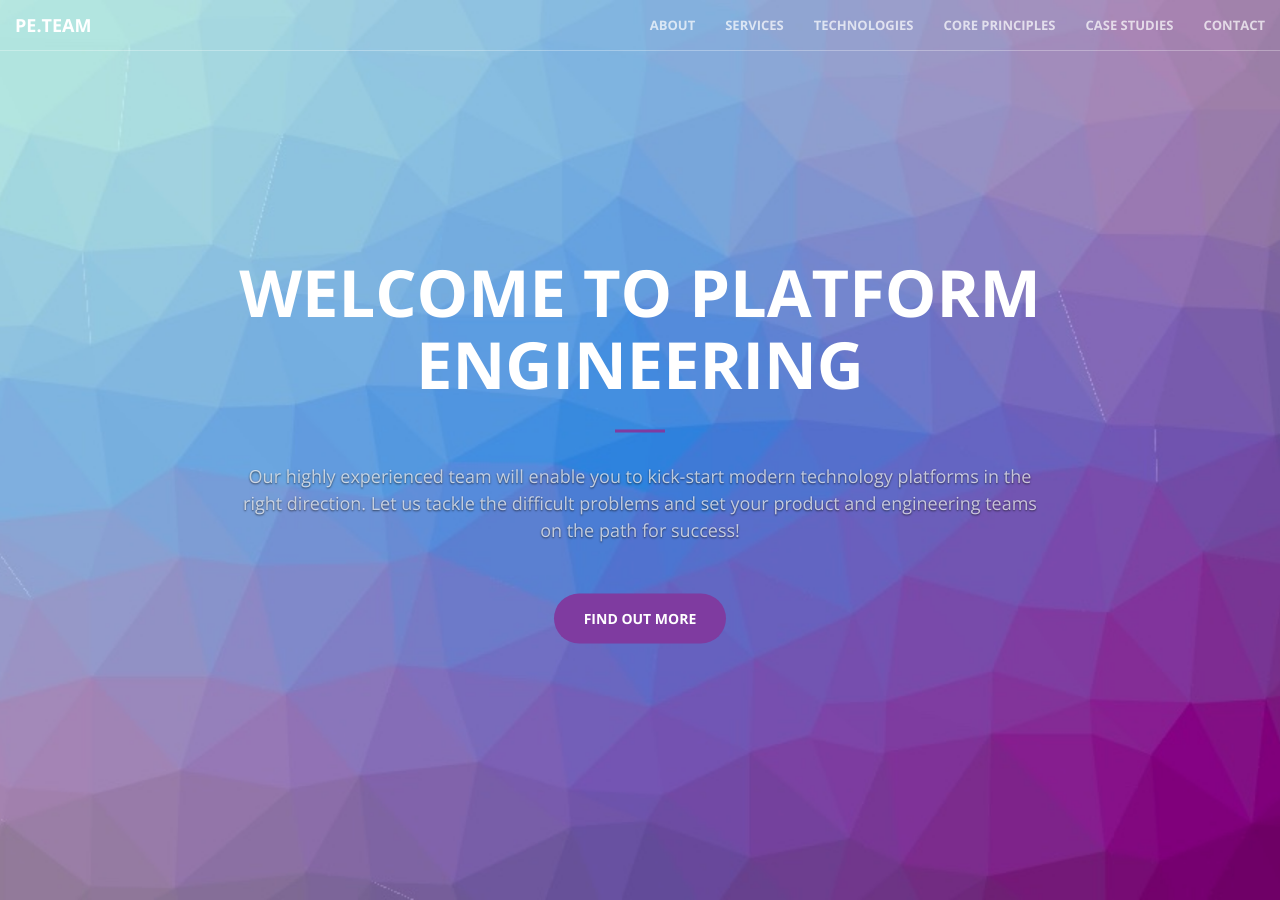
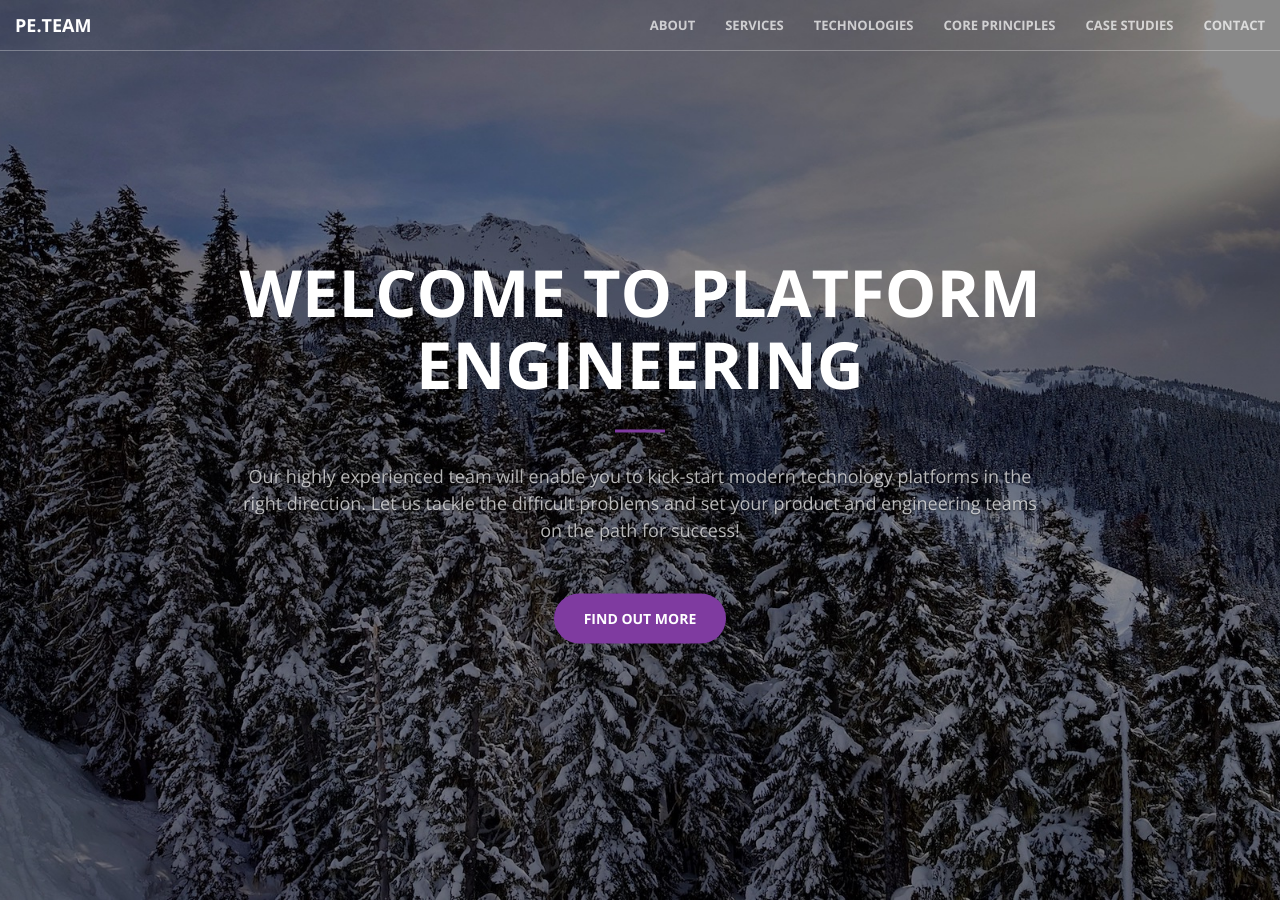
Before and after one commit to PlatformEngineeringNZ/PlatformEngineeringNZ.github.io, a Jekyll site: the page built from index.html, in a window 1280 px wide and 900 px high. Built offline with Jekyll 4.4.1, drawn with Linux system fonts in a browser that asks for light colours; nearby versions of some CDN libraries; some web fonts are replaced; library files that are not in the unit come from our copies.

Commit message:
Mountain background

```diff
--- a/_includes/technologies.html
+++ b/_includes/technologies.html
@@ -23,7 +23,7 @@
 
                         <div class="col-lg-4 col-md-6 text-center">
                             <div class="service-box">
-                                <i class="fa fa-4x {{ technology.icon }} wow bounceIn text-secondary"></i>
+                                <i class="fa fa-4x {{ technology.icon }} wow bounceIn text-primary"></i>
                                 <h3 class="text-muted">{{ technology.title }}</h3>
                                 <p class="text-muted">{{ technology.excerpt }}</p>
                             </div>
--- a/_sass/_base.scss
+++ b/_sass/_base.scss
@@ -159,7 +159,7 @@ header {
     min-height: auto;
     @include background-cover;
     background-position: center;
-    background-image: url('../img/triangles.jpg');
+    background-image: url('../img/mountain.jpg');
     text-align: center;
     color: white;
 
```
Also changed, not shown: img/mountain.jpg (added).
